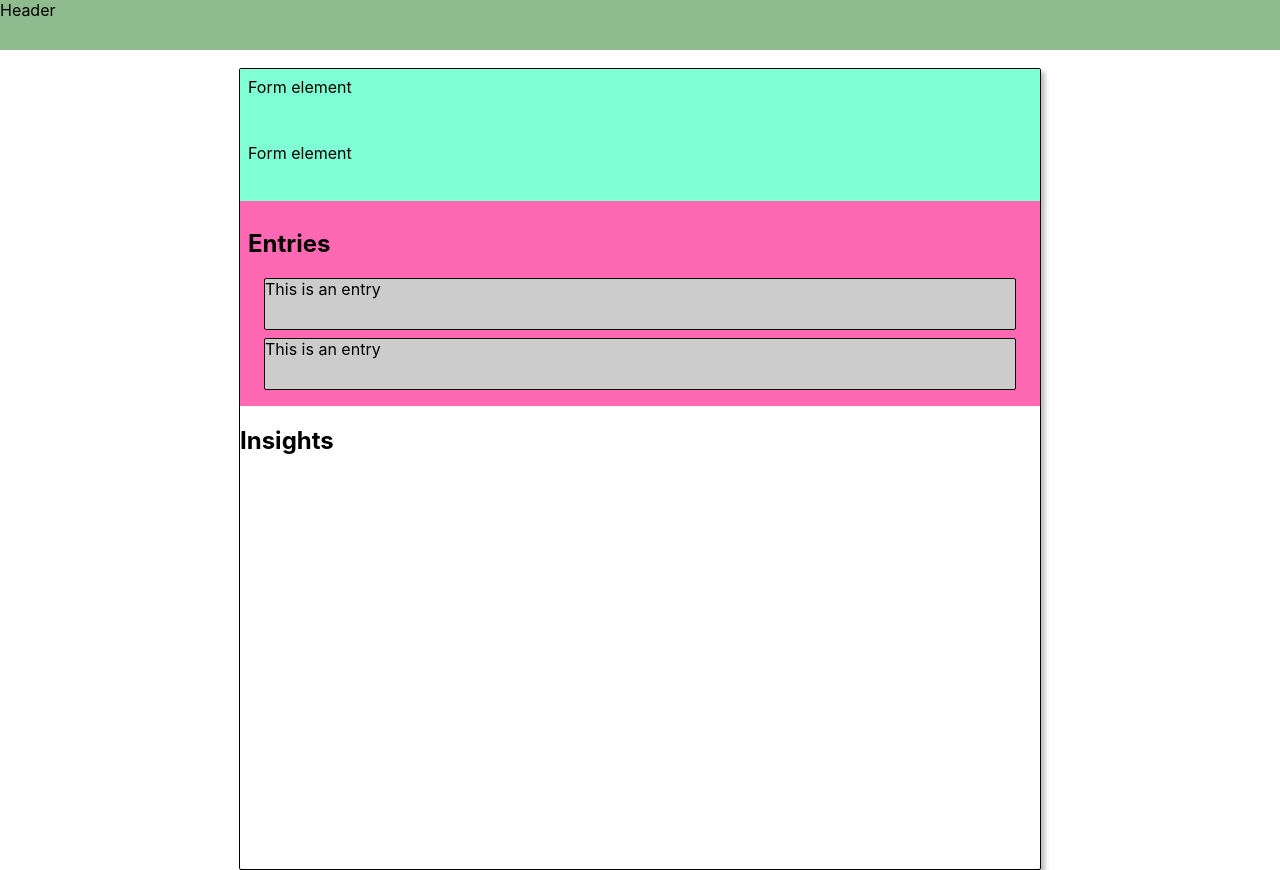
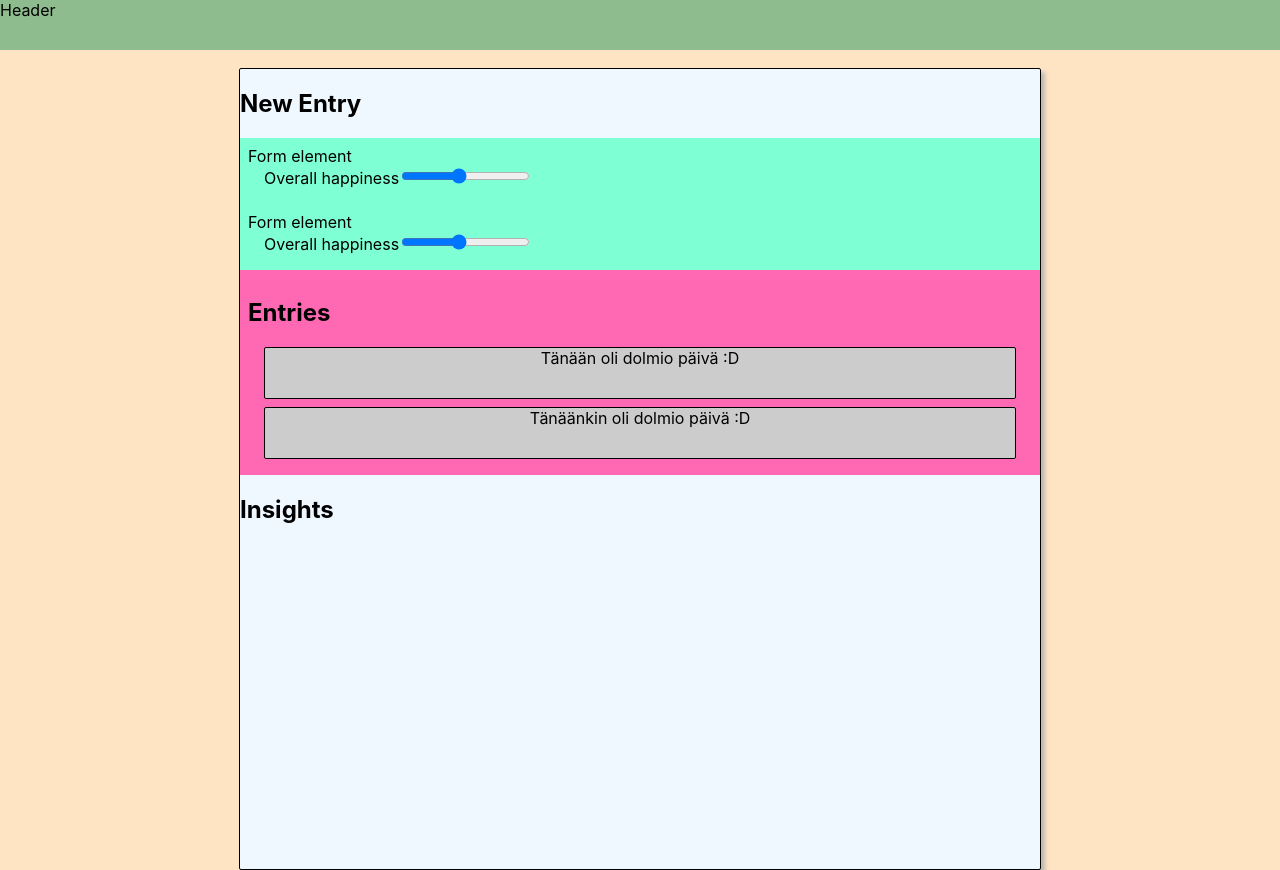
Before and after one commit to Jonezky/mindful-diary, a React (Create React App) app: page / in a window 1280 px wide. Built offline with nearby package versions, Linux system fonts and the light colour scheme.

Commit message:
Add basic placeholder data and pass it down to entry components

```diff
--- a/src/UI/Layout/layout.js
+++ b/src/UI/Layout/layout.js
@@ -1,18 +1,15 @@
 import React from 'react';
 import Header from '../header/header';
 import classes from './layout.module.css';
-import Entries from '../../components/entries/entries';
-import EntryForm from '../../components/entryForm/entryForm';
-import Insights from '../../components/insights/insights';
+import Diary from '../../hoc/Diary/diary';
 
-const Layout = () => {
+
+const Layout = (props) => {
   return (
-    <div className="layout">
+    <div className={classes.layout}>
       <Header />
       <div className={classes.mainContent}>
-        <EntryForm />
-        <Entries />
-        <Insights />
+        <Diary />
       </div>
     </div>
   );
--- a/src/UI/Layout/layout.module.css
+++ b/src/UI/Layout/layout.module.css
@@ -10,4 +10,9 @@
     display: flex;
     flex-direction: column;
     box-shadow: 4px 4px 4px 0px rgba(168,168,168,0.75);
+    background-color: aliceblue;
 }
+
+.layout {
+    background-color: bisque;
+}
--- a/src/UI/header/header.js
+++ b/src/UI/header/header.js
@@ -3,9 +3,9 @@ import classes from './header.module.css';
 
 const Header = () => {
     return (
-        <div className={classes.header}>
+        <header className={classes.header}>
             Header
-        </div>
+        </header>
     )
 }
 
--- a/src/components/entries/entries.js
+++ b/src/components/entries/entries.js
@@ -2,12 +2,24 @@ import React from 'react';
 import Entry from './entry/entry';
 import classes from './entries.module.css';
 
-const Entries = () => {
+const Entries = (props) => {
+    const entries = props.entries;
+
+        const renderEntries = (entries) => {
+            return(
+            entries.map((entry, index) => {
+                console.log(entry);
+                return (
+                    <Entry data={entry} key={entry.id}/>
+                )
+            })
+        );
+    }
+
     return (
         <div className={classes.main}>
             <h2>Entries</h2>
-            <Entry />
-            <Entry />
+            {renderEntries(entries)}
         </div>
     )
 }
--- a/src/components/entries/entry/entry.js
+++ b/src/components/entries/entry/entry.js
@@ -1,10 +1,10 @@
 import React from 'react';
 import classes from './entry.module.css';
 
-const Entry = () => {
+const Entry = (props) => {
     return (
         <div className={classes.main}>
-            This is an entry
+            {props.data.note}
         </div>
     )
 }
--- a/src/components/entries/entry/entry.module.css
+++ b/src/components/entries/entry/entry.module.css
@@ -4,5 +4,6 @@
     margin: 0px 16px 8px 16px;
     border: 1px solid black;
     border-radius: 2px;
-
+    text-align: center;
+    vertical-align: middle;
 }
--- a/src/components/entryForm/entryForm.js
+++ b/src/components/entryForm/entryForm.js
@@ -5,6 +5,7 @@ import FormElement from './formElement/formElement';
 const EntryForm = () => {
     return (
         <div className={classes.main}>
+            <h2>New Entry</h2>
             <FormElement />
             <FormElement />
         </div>
--- a/src/components/entryForm/formElement/formElement.js
+++ b/src/components/entryForm/formElement/formElement.js
@@ -5,6 +5,10 @@ const FormElement = () => {
     return (
         <div className={classes.main}>
             Form element
+            <div className={classes.input}>
+            <label for="happiness">Overall happiness</label>
+            <input type="range" min="1" max="10" step="0.5" value="5"name="happiness"></input>
+            </div>
         </div>
     )
 }
--- a/src/components/entryForm/formElement/formElement.module.css
+++ b/src/components/entryForm/formElement/formElement.module.css
@@ -3,3 +3,7 @@
     padding: 8px;
     background-color: aquamarine;
 }
+
+.input {
+    margin-left: 1rem;
+}
--- a/src/hoc/Diary/diary.js
+++ b/src/hoc/Diary/diary.js
@@ -0,0 +1,37 @@
+import React, {Component} from 'react';
+import EntryForm from '../../components/entryForm/entryForm';
+import Entries from '../../components/entries/entries';
+import Insights from '../../components/insights/insights';
+
+class Diary extends Component {
+    state = {
+        entries: [{
+            id: 1,
+            happiness: 6,
+            sleep: 7,
+            meditation: false,
+            note: "Tänään oli dolmio päivä :D"
+        },
+        {
+            id: 2,
+            happiness: 8,
+            sleep: 9,
+            meditation: true,
+            note: "Tänäänkin oli dolmio päivä :D"
+        }
+    ],
+
+    };
+
+    render() {
+        return (
+            <React.Fragment>
+            <EntryForm />
+            <Entries entries={this.state.entries}/>
+            <Insights />
+            </React.Fragment>
+        );
+    }
+}
+
+export default Diary;
```
